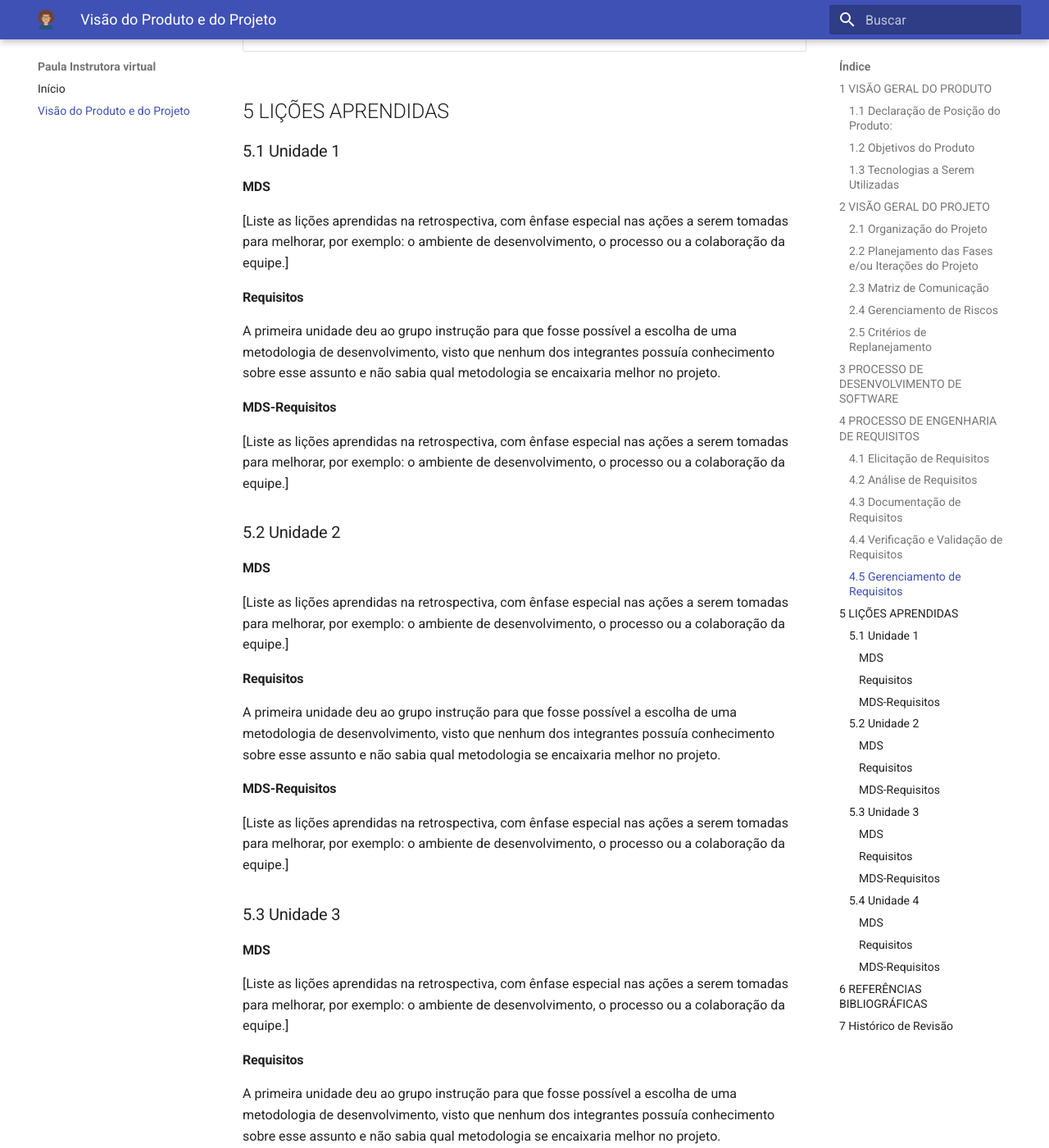
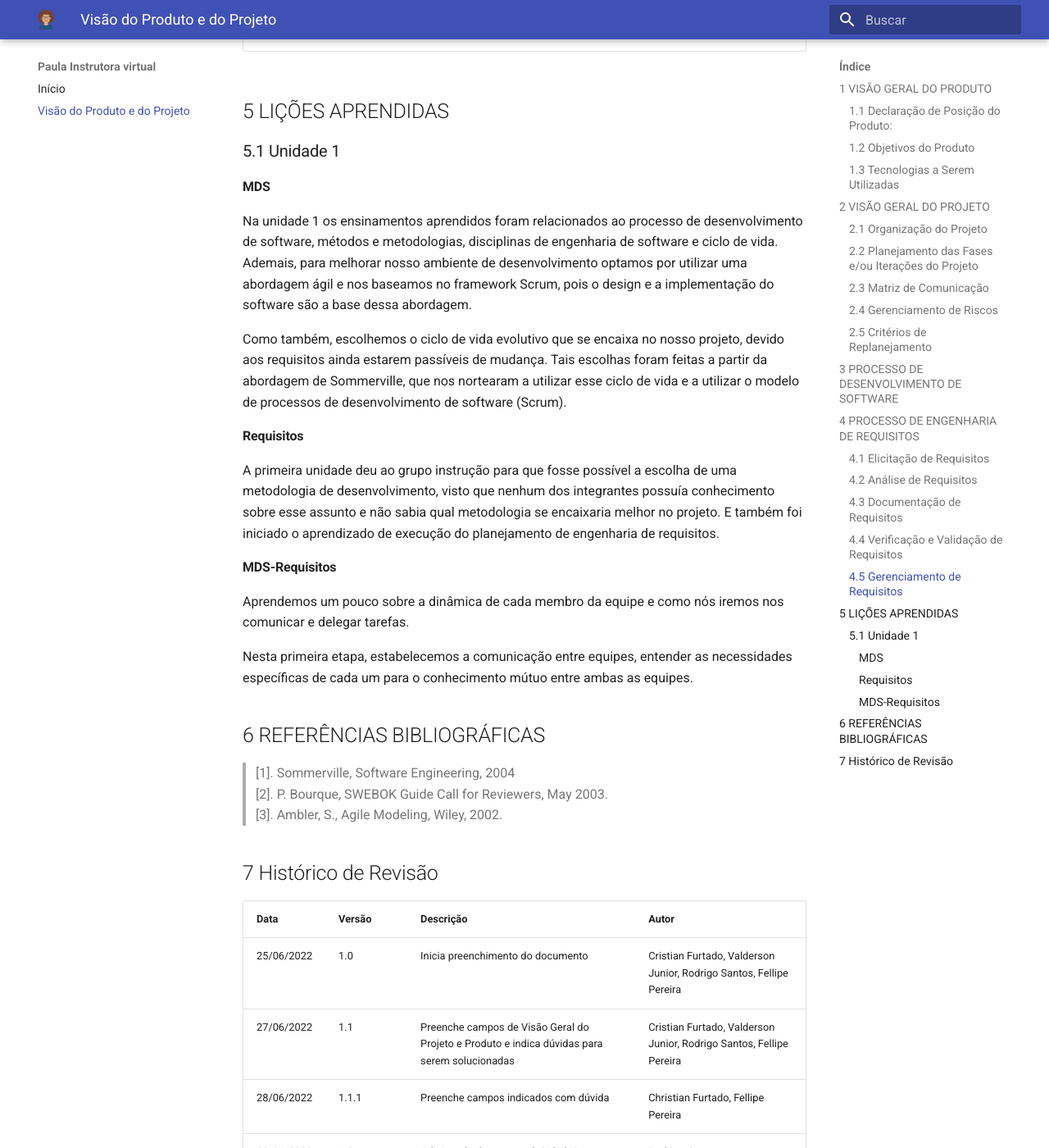
Before and after one commit to mdsreq-fga-unb/2022.1-Paula-Instrutora-Virtual, an MkDocs documentation site: the page built from docs/visaoProdutoProjeto.md, in a window 1280 px wide and 1400 px high, scrolled down 6063 px. Shown: the whole window at 82% size. Built offline with MkDocs 1.6.1 and Material for MkDocs 9.7.7, drawn with Linux system fonts in a browser that asks for light colours; some of the changed text lies outside the part shown.

Commit message:
:speech_balloon: Revisando Visão do Produto

```diff
--- a/docs/visaoProdutoProjeto.md
+++ b/docs/visaoProdutoProjeto.md
@@ -47,8 +47,8 @@ Analista de requisitos | Garantir a qualidade e clareza  dos requisitos, realiza
 | ------ | ----------------- | ----------- | -------- |
 | Sprint 1 | Definição do Produto | 23/06/22 | 30/06/22
 | Sprint 2 | MVP e  Planejamento do Projeto e estudos das tecnologias. |30/06/22 | 07/07/22|
-| Sprint 3 | Funcionalidades A, B ,C … | 07/07/22 | 14/07/22 |
-| Sprint 4 | Funcionalidades D, E ,F … | 14/07/22 | 21/07/22 |
+| Sprint 3 | MVP e Planejamento do Projeto e estudos das tecnologias | 07/07/22 | 14/07/22 |
+| Sprint 4 | Funcionalidades A, B, … | 14/07/22 | 21/07/22 |
 
 ### 2.3 Matriz de Comunicação
 
@@ -139,17 +139,21 @@ Diante da abordagem estabelecida, deve-se definir como cada uma das atividades s
 
 #### MDS
 
-[Liste as lições aprendidas na retrospectiva, com ênfase especial nas ações a serem tomadas para melhorar, por exemplo: o ambiente de desenvolvimento, o processo ou a colaboração da equipe.]
+Na unidade 1 os ensinamentos aprendidos foram relacionados ao processo de desenvolvimento de software, métodos e metodologias, disciplinas de engenharia de software e ciclo de vida. Ademais, para melhorar nosso ambiente de desenvolvimento optamos por utilizar uma abordagem ágil e nos baseamos no framework Scrum, pois o design e a implementação do software são a base dessa abordagem.
+
+Como também, escolhemos o ciclo de vida evolutivo que se encaixa no nosso projeto, devido aos requisitos ainda estarem passíveis de mudança. Tais escolhas foram feitas a partir da abordagem de Sommerville, que nos nortearam a utilizar esse ciclo de vida e a utilizar o modelo de processos de desenvolvimento de software (Scrum).
 
 #### Requisitos
 
-A primeira unidade deu ao grupo instrução para que fosse possível a escolha de uma metodologia de desenvolvimento, visto que nenhum dos integrantes possuía conhecimento sobre esse assunto e não sabia qual metodologia se encaixaria melhor no projeto.
+A primeira unidade deu ao grupo instrução para que fosse possível a escolha de uma metodologia de desenvolvimento, visto que nenhum dos integrantes possuía conhecimento sobre esse assunto e não sabia qual metodologia se encaixaria melhor no projeto. E também foi iniciado o aprendizado de execução do planejamento de engenharia de requisitos.
 
 #### MDS-Requisitos
 
-[Liste as lições aprendidas na retrospectiva, com ênfase especial nas ações a serem tomadas para melhorar, por exemplo: o ambiente de desenvolvimento, o processo ou a colaboração da equipe.]
+Aprendemos um pouco sobre a dinâmica de cada membro da equipe e como nós iremos nos comunicar e delegar tarefas.
 
-### 5.2 Unidade 2
+Nesta primeira etapa, estabelecemos a comunicação entre equipes, entender as necessidades específicas de cada um para o conhecimento mútuo entre ambas as equipes.
+
+<!-- ### 5.2 Unidade 2
 
 #### MDS
 
@@ -161,9 +165,9 @@ A primeira unidade deu ao grupo instrução para que fosse possível a escolha d
 
 #### MDS-Requisitos
 
-[Liste as lições aprendidas na retrospectiva, com ênfase especial nas ações a serem tomadas para melhorar, por exemplo: o ambiente de desenvolvimento, o processo ou a colaboração da equipe.]
+[Liste as lições aprendidas na retrospectiva, com ênfase especial nas ações a serem tomadas para melhorar, por exemplo: o ambiente de desenvolvimento, o processo ou a colaboração da equipe.] -->
 
-### 5.3 Unidade 3
+<!-- ### 5.3 Unidade 3
 
 #### MDS
 
@@ -175,9 +179,9 @@ A primeira unidade deu ao grupo instrução para que fosse possível a escolha d
 
 #### MDS-Requisitos
 
-[Liste as lições aprendidas na retrospectiva, com ênfase especial nas ações a serem tomadas para melhorar, por exemplo: o ambiente de desenvolvimento, o processo ou a colaboração da equipe.]
+[Liste as lições aprendidas na retrospectiva, com ênfase especial nas ações a serem tomadas para melhorar, por exemplo: o ambiente de desenvolvimento, o processo ou a colaboração da equipe.] -->
 
-### 5.4 Unidade 4
+<!-- ### 5.4 Unidade 4
 
 #### MDS
 
@@ -189,12 +193,13 @@ A primeira unidade deu ao grupo instrução para que fosse possível a escolha d
 
 #### MDS-Requisitos
 
-[Liste as lições aprendidas na retrospectiva, com ênfase especial nas ações a serem tomadas para melhorar, por exemplo: o ambiente de desenvolvimento, o processo ou a colaboração da equipe.]
+[Liste as lições aprendidas na retrospectiva, com ênfase especial nas ações a serem tomadas para melhorar, por exemplo: o ambiente de desenvolvimento, o processo ou a colaboração da equipe.] -->
 
 ## 6 REFERÊNCIAS BIBLIOGRÁFICAS
-[Listar as referências utilizadas neste documento]
-1.
-[Descrição da referência]
+
+> [1]. Sommerville, Software Engineering, 2004 <br>
+> [2]. P. Bourque, SWEBOK Guide Call for Reviewers, May 2003. <br>
+> [3]. Ambler, S., Agile Modeling, Wiley, 2002. <br>
 
 ## 7 Histórico de Revisão
 
```
